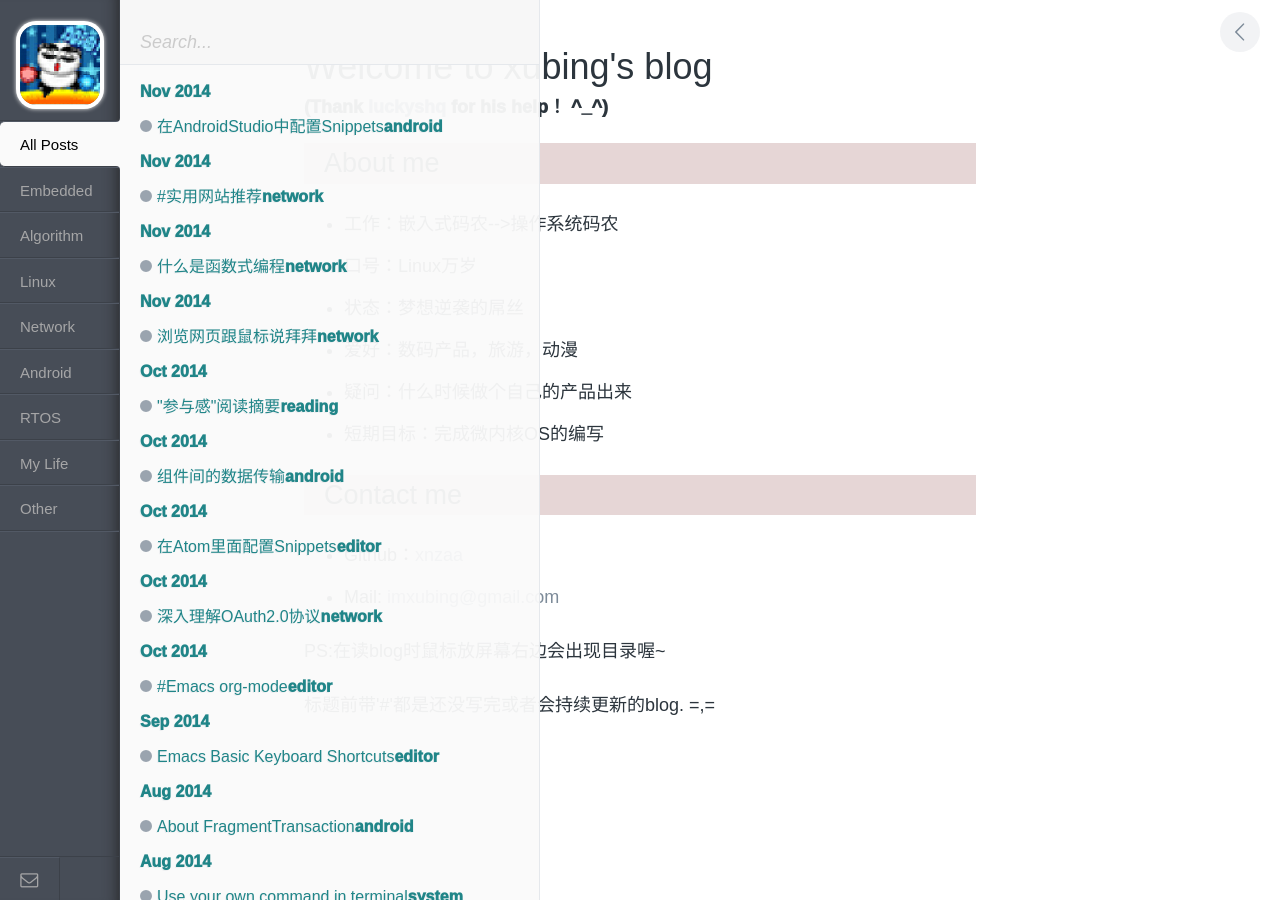
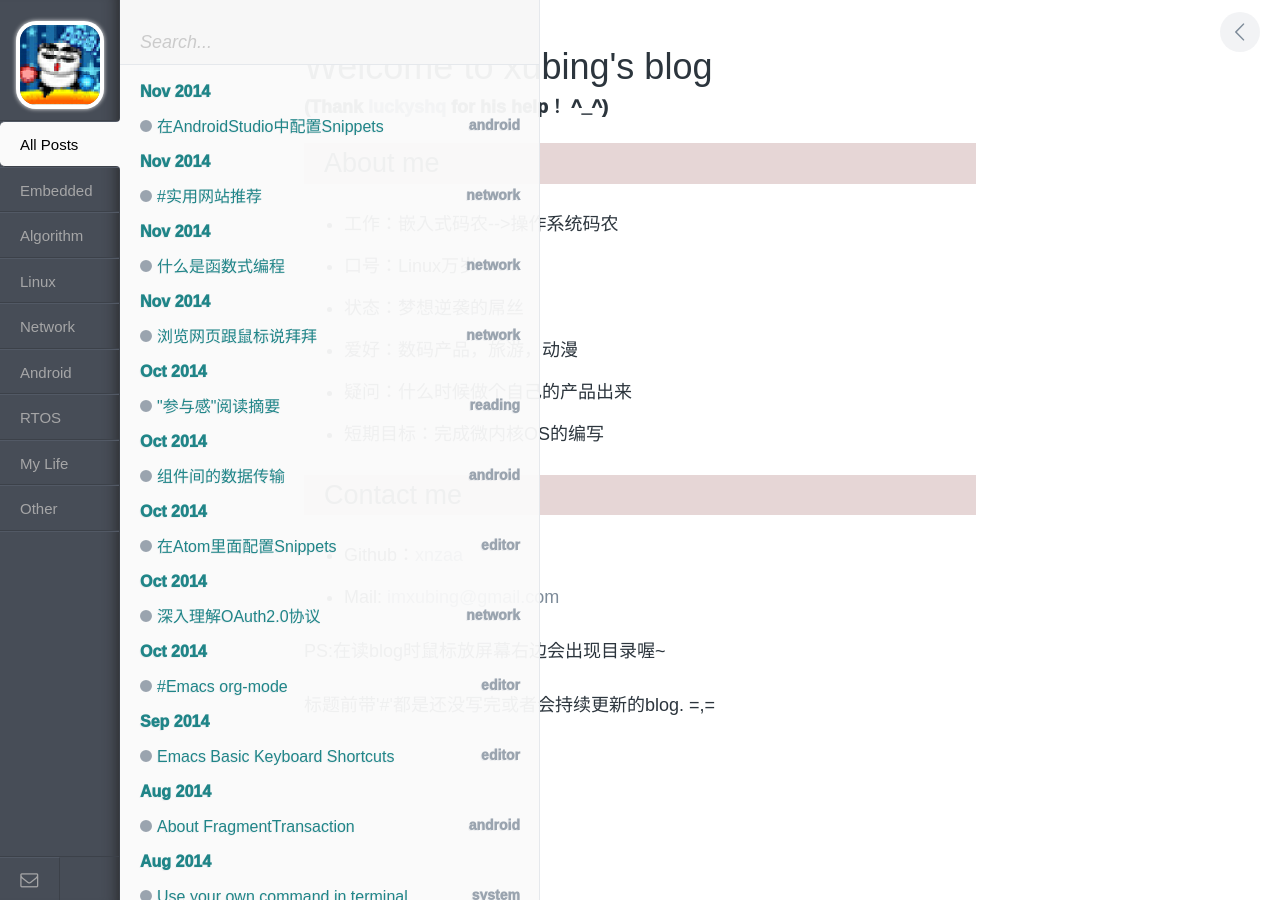
Before and after one commit to xnzaa/xnzaa.github.io, a Jekyll site: the page built from index.html, in a window 1280 px wide. Built offline with Jekyll 4.4.1, drawn with Linux system fonts in a browser that asks for light colours; comment, search, counter and statistics services are not loaded.

Commit message:
change index

```diff
--- a/_layouts/index.html
+++ b/_layouts/index.html
@@ -46,7 +46,7 @@
 		 <a class="pl__time_total">
 		 <strong >{{ post.date | date: "%b %Y" }}</strong>
 		 </a>
-          <a class="{{ post.categories }} pl__all" href="{{ post.url }}"><span class="pl__circle"></span><span class="pl__title">{{ post.title }}</span><strong class="pl__data">{{ post.categories }}</strong></a>
+          <a class="{{ post.categories }} pl__all" href="{{ post.url }}"><span class="pl__circle"></span><span class="pl__title">{{ post.title }}</span><strong class="pl__date">{{ post.categories }}</strong></a>
 		{% endfor %}
         </nav>
       </div> <!-- end #posts-list -->
```
